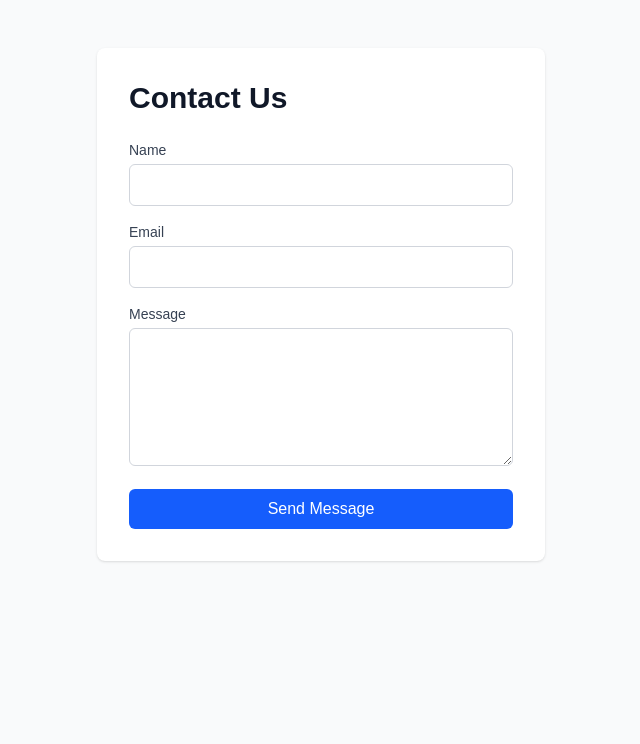
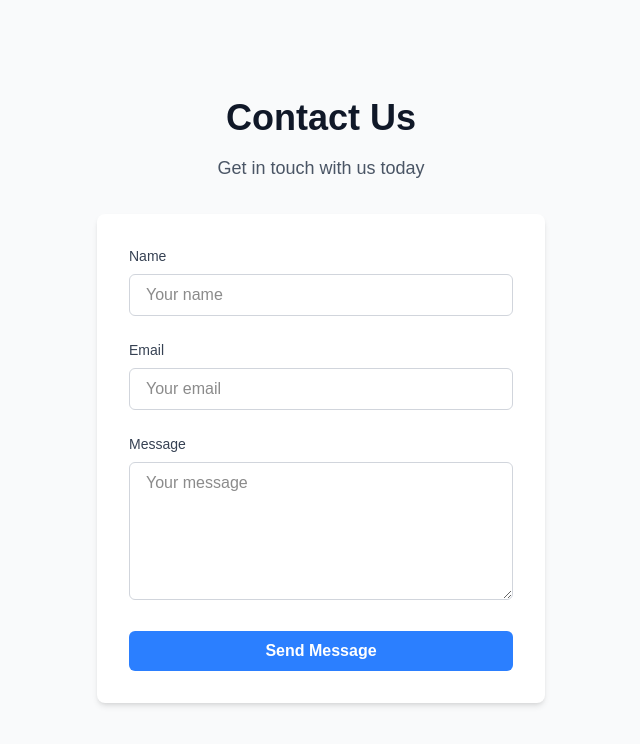
Before and after one commit to rizkyprawira/myweb, a Next.js app: page /contact in a window 1280 px wide. Shown: the top 744 px of the page, without its empty margins (319-959 px from the left). Built offline with nearby package versions, Linux system fonts and the light colour scheme.

Commit message:
fix contact page

```diff
--- a/app/contact/page.tsx
+++ b/app/contact/page.tsx
@@ -1,97 +1,50 @@
-'use client';
+export default function ContactPage() {
+    return (
+        <div className="flex flex-col items-center justify-center min-h-screen bg-gray-50 px-4">
+            <h1 className="text-4xl font-bold text-gray-900 mb-4">Contact Us</h1>
+            <p className="text-lg text-gray-600 mb-8">Get in touch with us today</p>
 
-import { useState } from 'react';
-
-export default function ContactPage() {
-    const [formData, setFormData] = useState({
-        name: '',
-        email: '',
-        message: '',
-    });
-    const [submitted, setSubmitted] = useState(false);
-
-    const handleChange = (e: React.ChangeEvent<HTMLInputElement | HTMLTextAreaElement>) => {
-        const { name, value } = e.target;
-        setFormData(prev => ({
-            ...prev,
-            [name]: value,
-        }));
-    };
-
-    const handleSubmit = (e: React.FormEvent<HTMLFormElement>) => {
-        e.preventDefault();
-        // Handle form submission here (API call, email, etc.)
-        console.log('Form submitted:', formData);
-        setSubmitted(true);
-        setFormData({ name: '', email: '', message: '' });
-        setTimeout(() => setSubmitted(false), 3000);
-    };
-
-    return (
-        <div className="min-h-screen bg-gray-50 py-12 px-4 sm:px-6 lg:px-8">
-            <div className="max-w-md mx-auto bg-white rounded-lg shadow p-8">
-                <h1 className="text-3xl font-bold text-gray-900 mb-6">Contact Us</h1>
-
-                {submitted && (
-                    <div className="mb-4 p-4 bg-green-100 text-green-700 rounded">
-                        Thank you! We've received your message.
-                    </div>
-                )}
-
-                <form onSubmit={handleSubmit} className="space-y-4">
-                    <div>
-                        <label htmlFor="name" className="block text-sm font-medium text-gray-700">
+            <form className="w-full max-w-md bg-white rounded-lg shadow-md p-8">
+                <div className="mb-6">
+                    <label className="block text-sm font-medium text-gray-700 mb-2">
                         Name
                     </label>
                     <input
                         type="text"
-                            id="name"
-                            name="name"
-                            value={formData.name}
-                            onChange={handleChange}
-                            required
-                            className="mt-1 w-full px-3 py-2 border border-gray-300 rounded-md focus:outline-none focus:ring-2 focus:ring-blue-500"
+                        className="w-full px-4 py-2 border border-gray-300 rounded-md focus:outline-none focus:ring-2 focus:ring-blue-500"
+                        placeholder="Your name"
                     />
                 </div>
 
-                    <div>
-                        <label htmlFor="email" className="block text-sm font-medium text-gray-700">
+                <div className="mb-6">
+                    <label className="block text-sm font-medium text-gray-700 mb-2">
                         Email
                     </label>
                     <input
                         type="email"
-                            id="email"
-                            name="email"
-                            value={formData.email}
-                            onChange={handleChange}
-                            required
-                            className="mt-1 w-full px-3 py-2 border border-gray-300 rounded-md focus:outline-none focus:ring-2 focus:ring-blue-500"
+                        className="w-full px-4 py-2 border border-gray-300 rounded-md focus:outline-none focus:ring-2 focus:ring-blue-500"
+                        placeholder="Your email"
                     />
                 </div>
 
-                    <div>
-                        <label htmlFor="message" className="block text-sm font-medium text-gray-700">
+                <div className="mb-6">
+                    <label className="block text-sm font-medium text-gray-700 mb-2">
                         Message
                     </label>
                     <textarea
-                            id="message"
-                            name="message"
-                            value={formData.message}
-                            onChange={handleChange}
-                            required
+                        className="w-full px-4 py-2 border border-gray-300 rounded-md focus:outline-none focus:ring-2 focus:ring-blue-500"
+                        placeholder="Your message"
                         rows={5}
-                            className="mt-1 w-full px-3 py-2 border border-gray-300 rounded-md focus:outline-none focus:ring-2 focus:ring-blue-500"
                     />
                 </div>
 
                 <button
                     type="submit"
-                        className="w-full bg-blue-600 hover:bg-blue-700 text-white font-medium py-2 rounded-md transition"
+                    className="w-full bg-blue-500 text-white font-semibold py-2 rounded-md hover:bg-blue-600 transition"
                 >
                     Send Message
                 </button>
             </form>
         </div>
-        </div>
     );
 }
```
Lines whose indentation alone changed are shown as unchanged.
